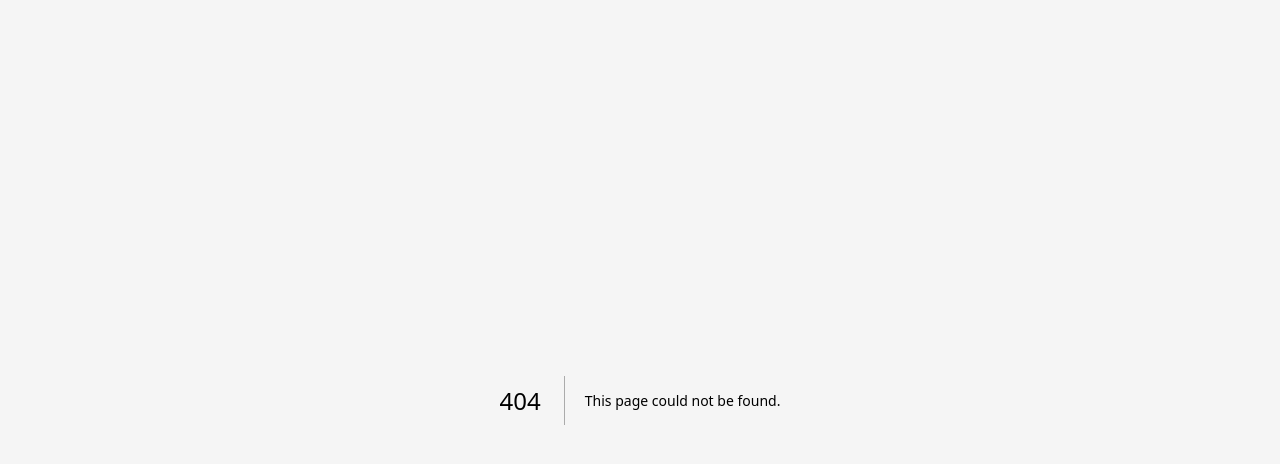
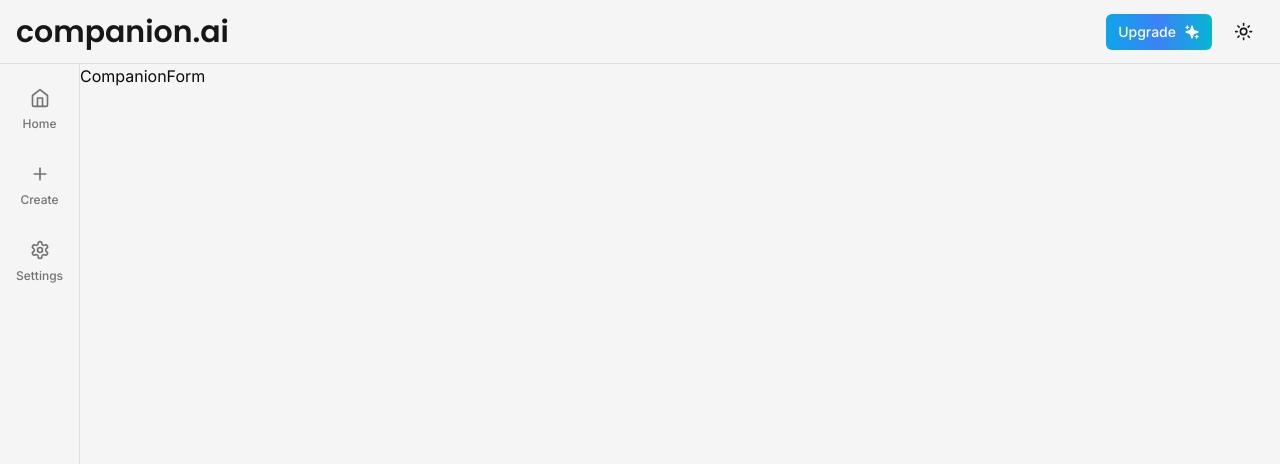
Before and after one commit to Konsequanzheng/ai-companion, a Next.js app: page /companion/1 in a window 1280 px wide. Before the commit this address had no page. Shown: the top 464 px of the page. Built offline with nearby package versions, Linux system fonts and the light colour scheme; no server answers; the database is empty.

Commit message:
Add companion page basics

```diff
--- /dev/null
+++ b/app/(root)/(routes)/companion/[companionId]/components/companion-form.tsx
@@ -0,0 +1,15 @@
+"use client";
+
+import { Category, Companion } from "@prisma/client";
+import React from "react";
+
+interface CompanionFormProps {
+  initialData: Companion | null; // can be null in the case it's not found or new
+  categories: Category[];
+}
+
+const CompanionForm = ({ initialData, categories }: CompanionFormProps) => {
+  return <div>CompanionForm</div>;
+};
+
+export default CompanionForm;
--- /dev/null
+++ b/app/(root)/(routes)/companion/[companionId]/page.tsx
@@ -0,0 +1,27 @@
+import prismadb from "@/lib/prismadb";
+import React from "react";
+import CompanionForm from "./components/companion-form";
+
+interface CompanionIdPageProps {
+  params: {
+    companionId: string;
+  };
+}
+
+const CompanionIdPage = async ({ params }: CompanionIdPageProps) => {
+  // TODO: Check subscription
+
+  // if the url says is /companion/new, the companion won't exist
+  // -> we know to show the create new companion page
+  const companion = await prismadb.companion.findUnique({
+    where: {
+      id: params.companionId,
+    },
+  });
+
+  const categories = await prismadb.category.findMany();
+
+  return <CompanionForm initialData={companion} categories={categories} />;
+};
+
+export default CompanionIdPage;
```
